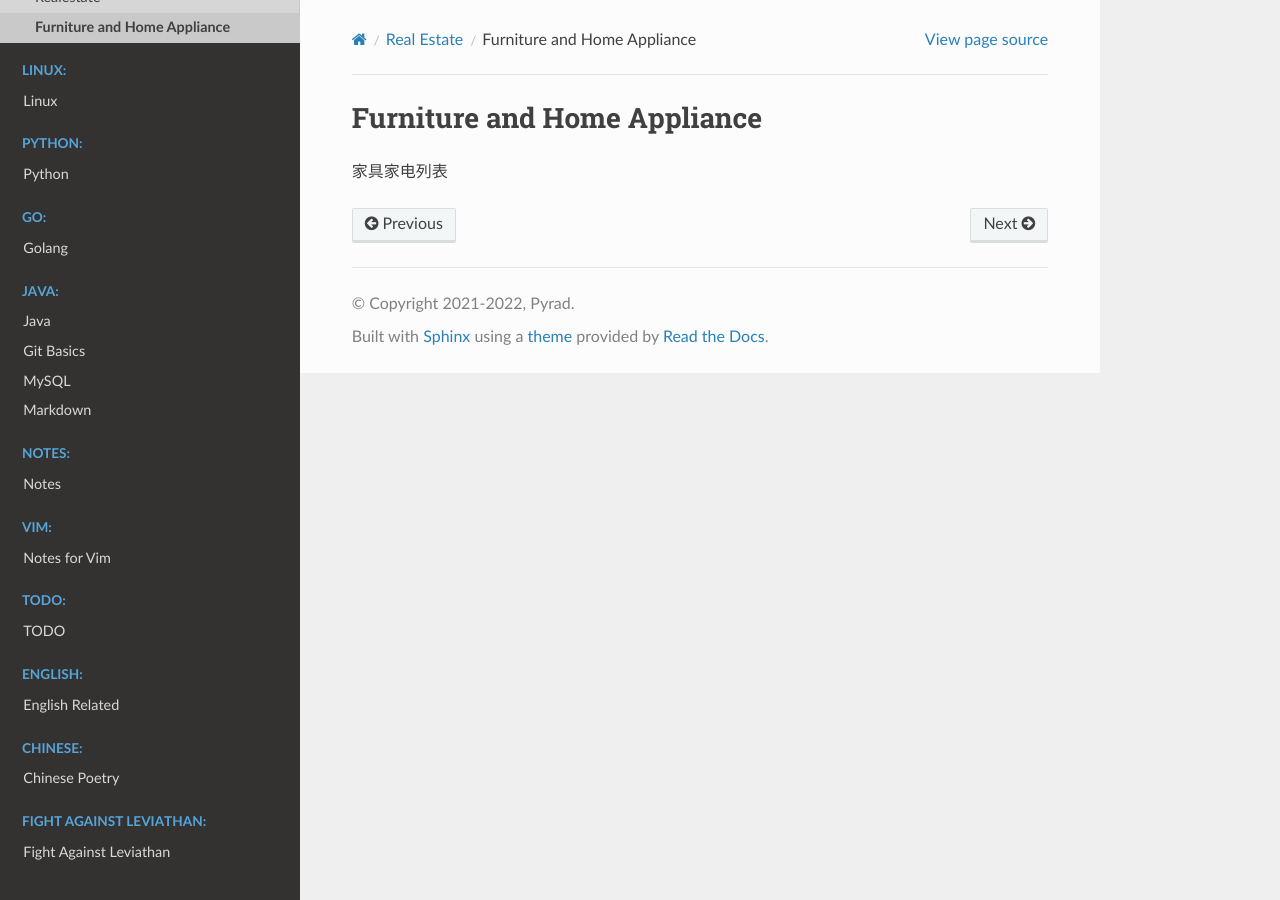
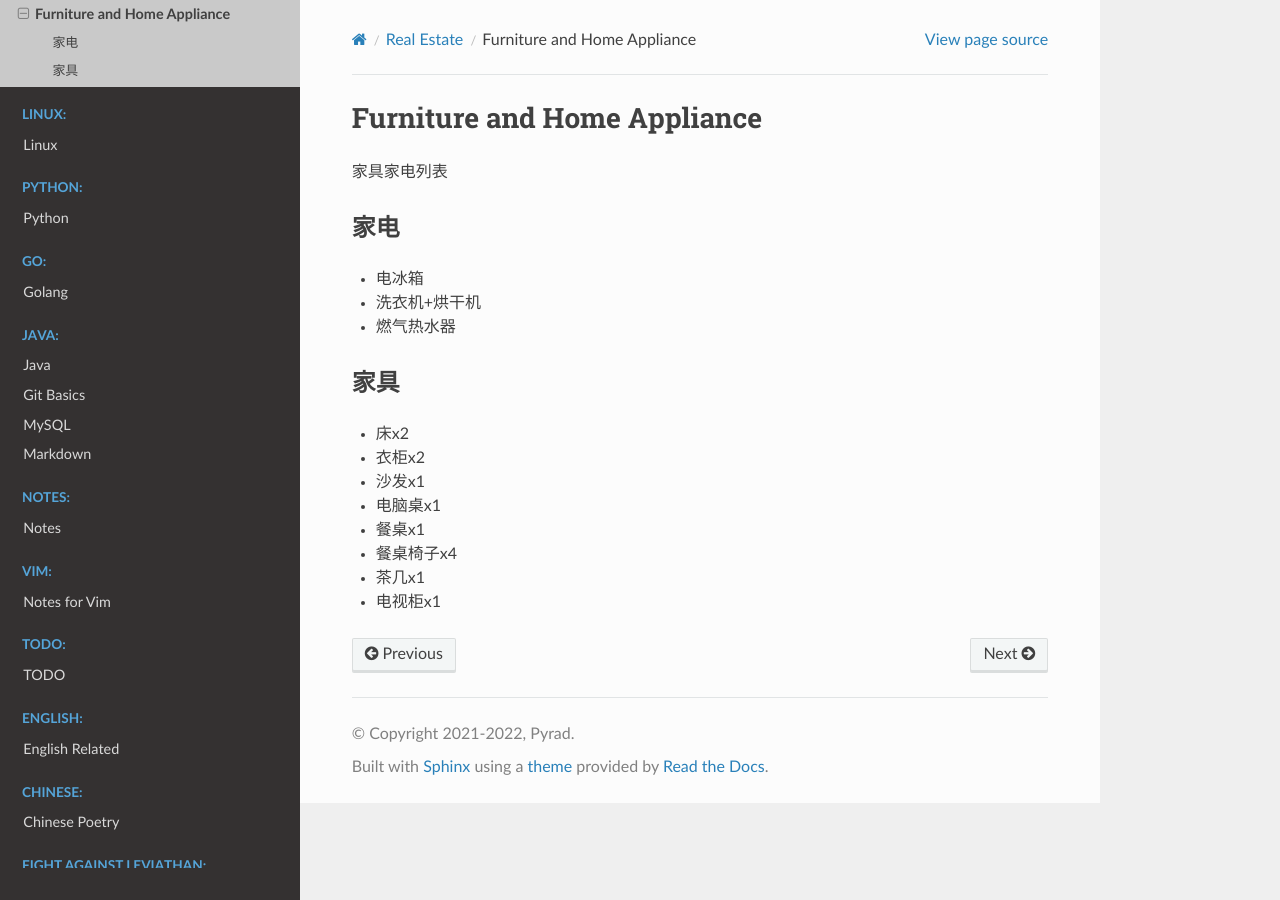
Before and after one commit to Pyrad/pyradnotes, a Sphinx documentation site: the page built from source/RealEstate/FurnitureHomeAppliance.md, in a window 1280 px wide. Built offline with Sphinx 7.4.7 and the Read the Docs theme 2.0.0, drawn with Linux system fonts in a browser that asks for light colours.

Commit message:
Realestate Furnitures & home appliance

```diff
--- a/source/RealEstate/FurnitureHomeAppliance.md
+++ b/source/RealEstate/FurnitureHomeAppliance.md
@@ -1,3 +1,22 @@
 # Furniture and Home Appliance
 
 家具家电列表
+
+## 家电
+
+- 电冰箱
+- 洗衣机+烘干机
+- 燃气热水器
+
+
+
+## 家具
+
+- 床x2
+- 衣柜x2
+- 沙发x1
+- 电脑桌x1
+- 餐桌x1
+- 餐桌椅子x4
+- 茶几x1
+- 电视柜x1
```
